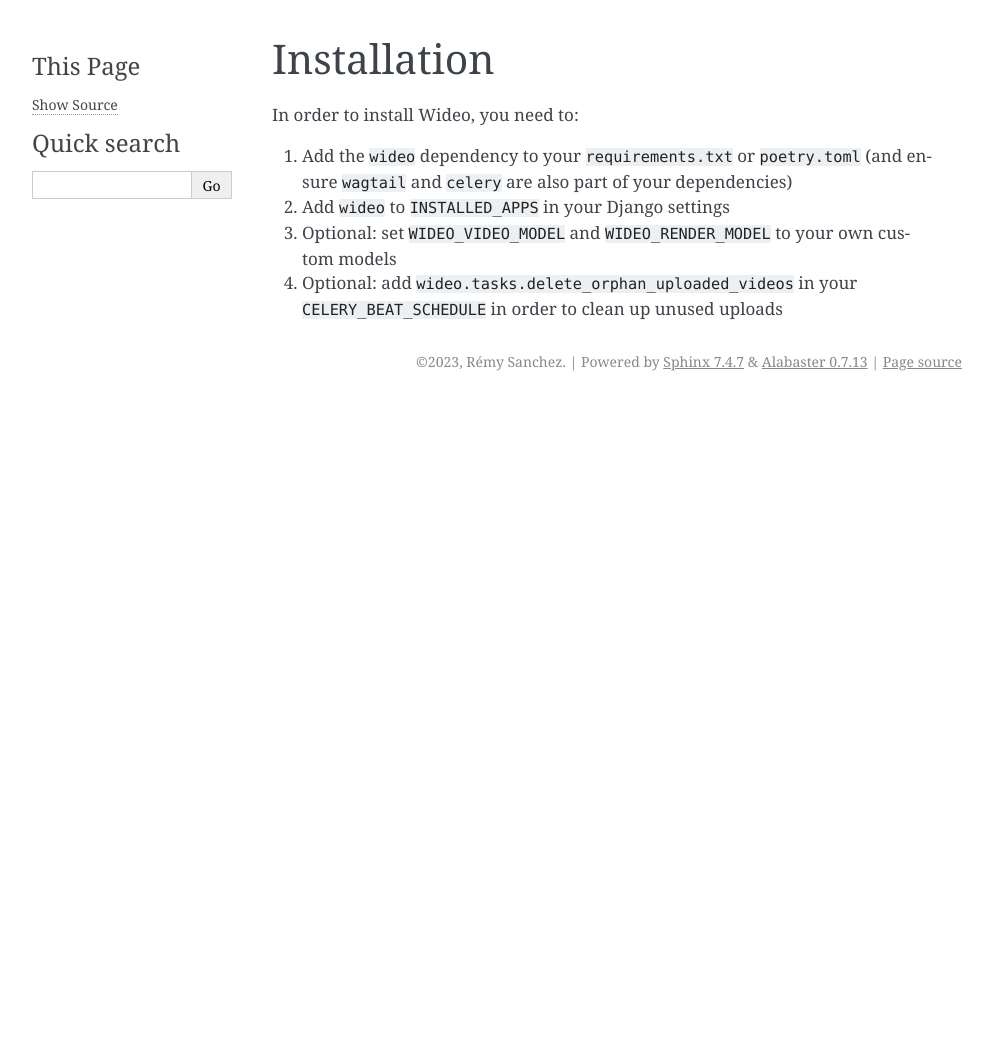
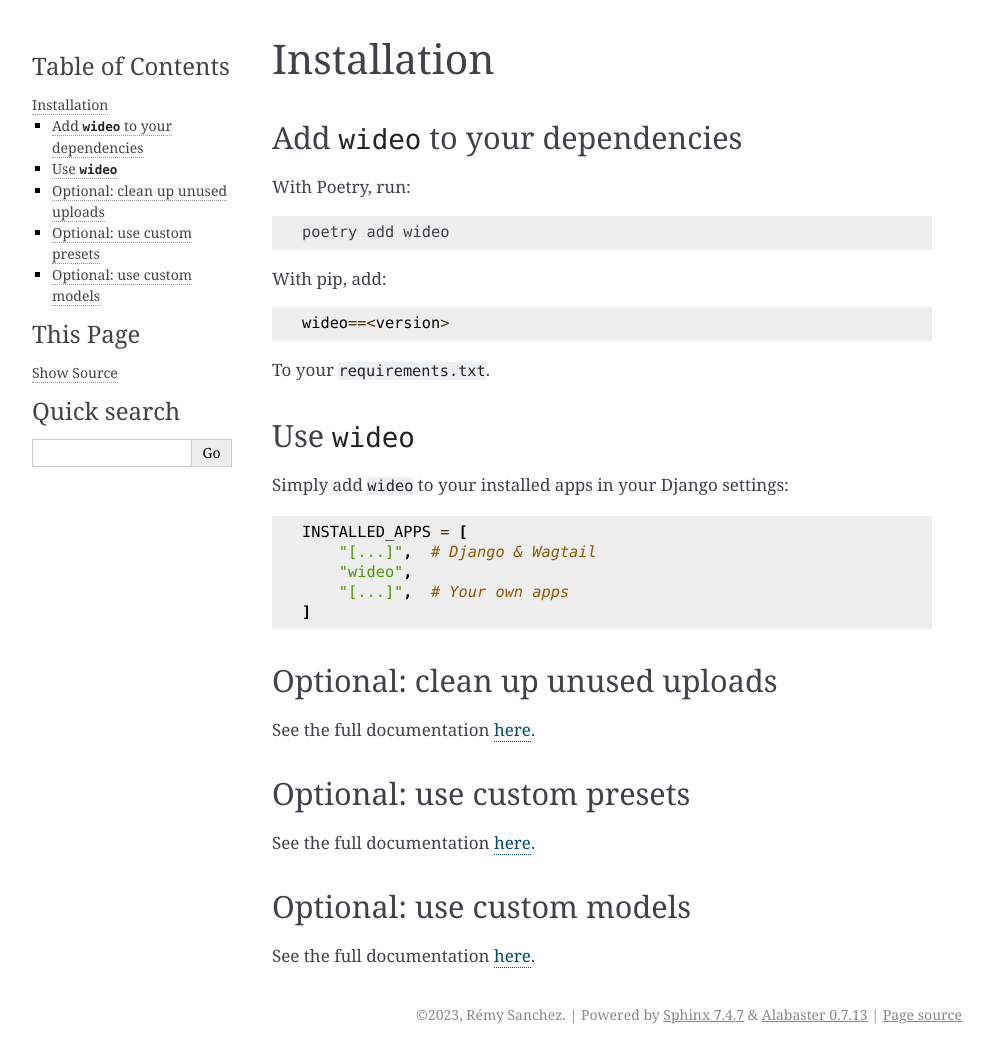
Before and after one commit to ModelW/py-wideo, a Sphinx documentation site: the page built from doc/source/installation.md, in a window 1280 px wide. Shown: the whole page, without its empty margins (148-1141 px from the left). Built offline with Sphinx 7.4.7, drawn with Linux system fonts in a browser that asks for light colours; before the commit the page ends 900 px from its top, so only the background shows below that.

Commit message:
More documentation

````diff
--- a/doc/source/index.rst
+++ b/doc/source/index.rst
@@ -8,6 +8,8 @@
    :caption: Contents:
 
    installation
+   cleanup-task
+   custom-presets
    custom-models
    contributing
 
--- a/doc/source/installation.md
+++ b/doc/source/installation.md
@@ -1,7 +1,41 @@
 # Installation
 
-In order to install Wideo, you need to:
-1. Add the `wideo` dependency to your `requirements.txt` or `poetry.toml` (and ensure `wagtail` and `celery` are also part of your dependencies)
-2. Add `wideo` to `INSTALLED_APPS` in your Django settings
-3. Optional: set `WIDEO_VIDEO_MODEL` and `WIDEO_RENDER_MODEL` to your own custom models
-4. Optional: add `wideo.tasks.delete_orphan_uploaded_videos` in your `CELERY_BEAT_SCHEDULE` in order to clean up unused uploads
+## Add `wideo` to your dependencies
+
+With Poetry, run:
+
+```shell
+poetry add wideo
+```
+
+With pip, add:
+
+```
+wideo==<version>
+```
+
+To your `requirements.txt`.
+
+## Use `wideo`
+
+Simply add `wideo` to your installed apps in your Django settings:
+
+```python
+INSTALLED_APPS = [
+    "[...]",  # Django & Wagtail
+    "wideo",
+    "[...]",  # Your own apps
+]
+```
+
+## Optional: clean up unused uploads
+
+See the full documentation [here](cleanup-task).
+
+## Optional: use custom presets
+
+See the full documentation [here](custom-presets).
+
+## Optional: use custom models
+
+See the full documentation [here](custom-models).
````
Also changed, not shown: doc/source/cleanup-task.md (added, +22 -0 lines), doc/source/custom-models.md (+1 -1 lines), doc/source/custom-presets.md (added, +36 -0 lines).
